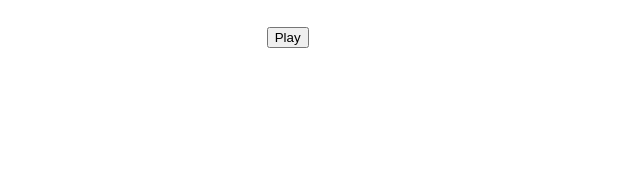
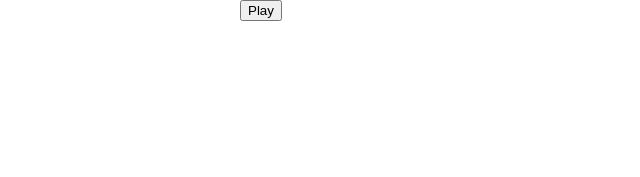
Before and after one commit to romfol/GH_JS, a plain HTML site: page barley-break/index.html in a window 1280 px wide. Shown: the whole page, without its empty margins (0-640 px from the left). Drawn offline with Linux system fonts and the light colour scheme.

Commit message:
some css

```diff
--- a/barley-break/style.css
+++ b/barley-break/style.css
@@ -50,11 +50,10 @@ table {
 /*Styles*/
 
 body {
+    max-width: 800px;
+    margin: auto;
     text-align: center;
 }
 input {
-    position: relative;
-    left: 20em;
-    top: 2em;
     display: block;
 }
```
